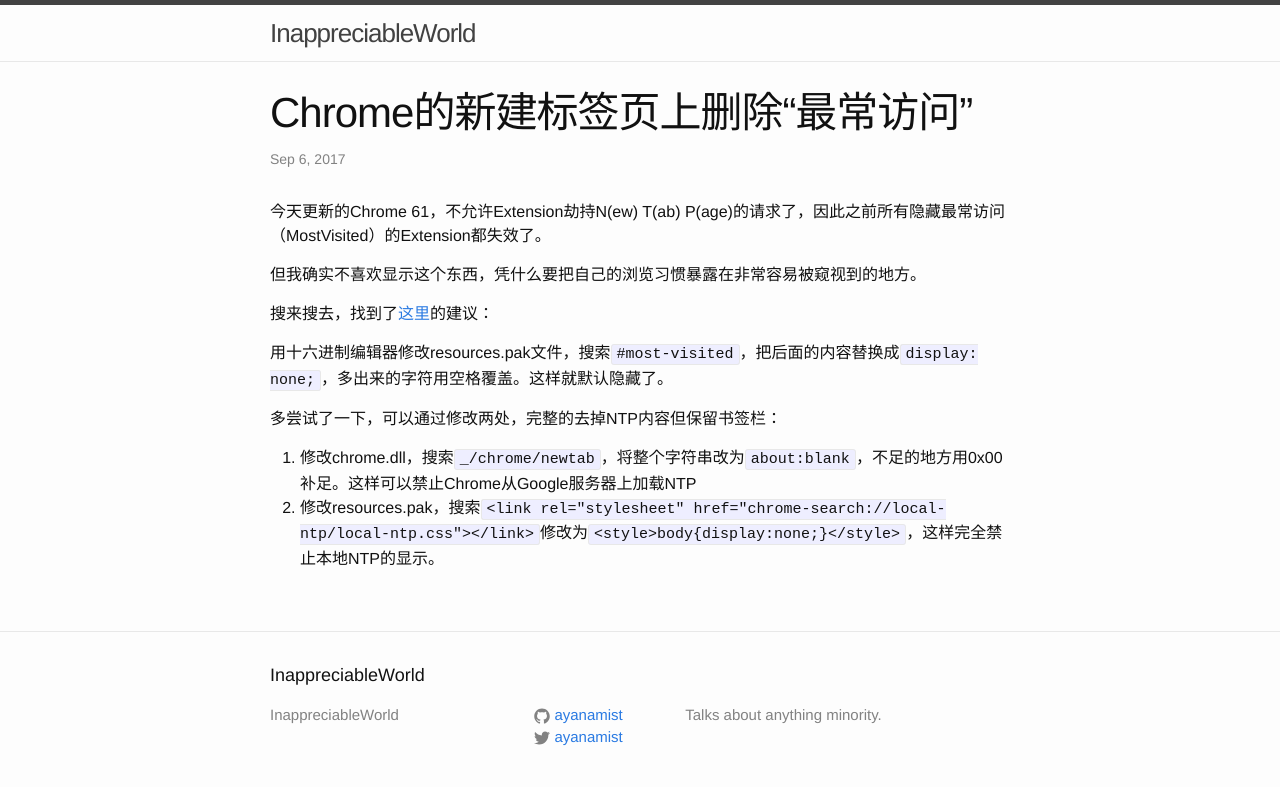
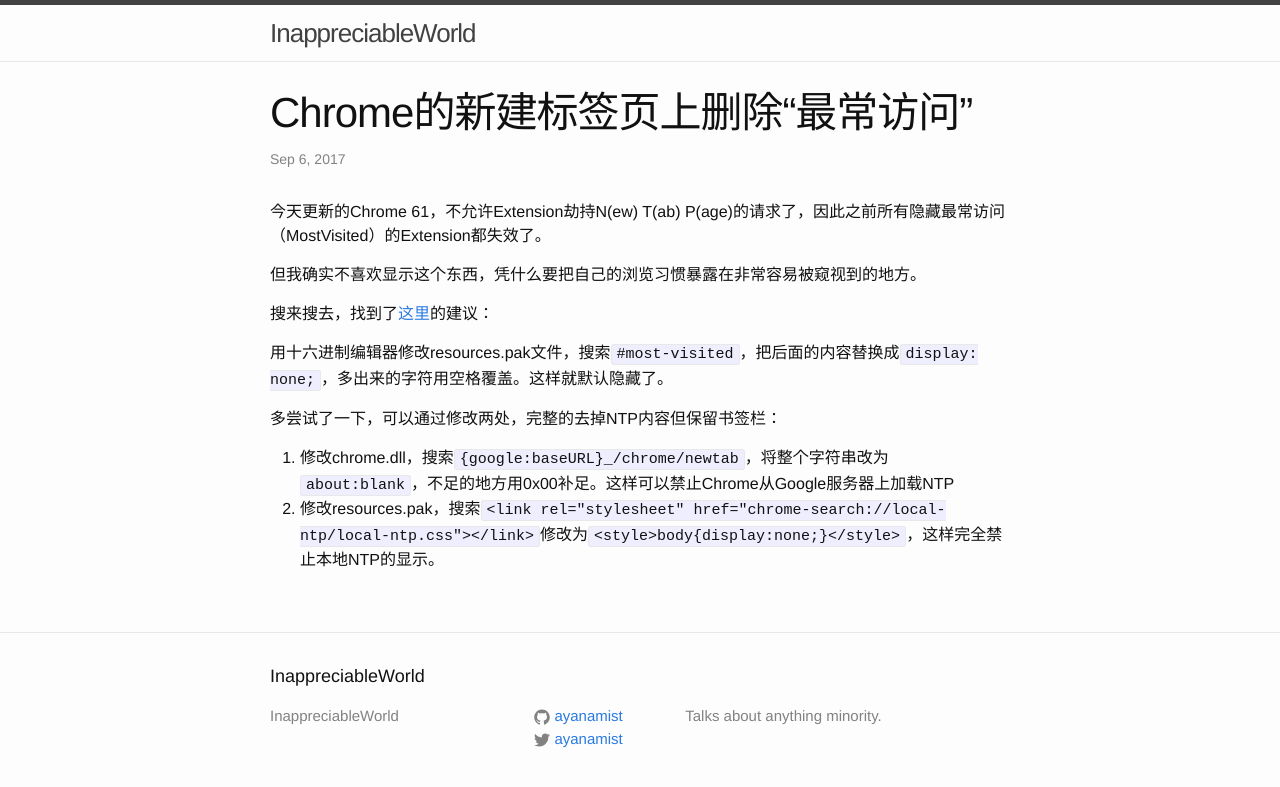
Before and after one commit to ayanamist/ayanamist.github.io, a Jekyll site: the page built from _posts/2017-09-06-chrome-most-visited.md, in a window 1280 px wide. Shown: the top 787 px of the page. Built offline with Jekyll 4.4.1, drawn with Linux system fonts in a browser that asks for light colours.

Commit message:
Update 2017-09-06-chrome-most-visited.md

```diff
--- a/_posts/2017-09-06-chrome-most-visited.md
+++ b/_posts/2017-09-06-chrome-most-visited.md
@@ -13,5 +13,5 @@ title: Chrome的新建标签页上删除“最常访问”
 
 多尝试了一下，可以通过修改两处，完整的去掉NTP内容但保留书签栏：
 
-1. 修改chrome.dll，搜索`_/chrome/newtab`，将整个字符串改为`about:blank`，不足的地方用0x00补足。这样可以禁止Chrome从Google服务器上加载NTP
+1. 修改chrome.dll，搜索`{google:baseURL}_/chrome/newtab`，将整个字符串改为`about:blank`，不足的地方用0x00补足。这样可以禁止Chrome从Google服务器上加载NTP
 2. 修改resources.pak，搜索`<link rel="stylesheet" href="chrome-search://local-ntp/local-ntp.css"></link>`修改为`<style>body{display:none;}</style>`，这样完全禁止本地NTP的显示。
```
